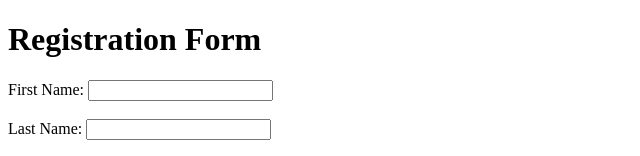
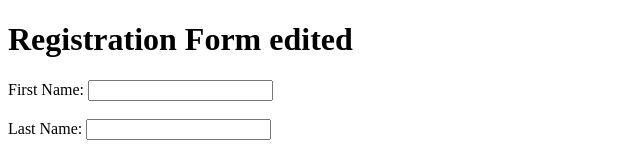
Before and after one commit to Chhe-chinyong/github-lesson, a plain HTML site: page index.html in a window 1280 px wide. Shown: the top 156 px of the page, without its empty margins (0-640 px from the left). Drawn offline with Linux system fonts and the light colour scheme.

Commit message:
edit heading

```diff
--- a/index.html
+++ b/index.html
@@ -14,13 +14,12 @@
         <title>Registration Form</title>
     </head>
     <body>
-        <h1>Registration Form</h1>
+        <h1>Registration Form edited</h1>
         <form action="#" method="post">
             <!-- First Name -->
             <label for="first-name">First Name:</label>
             <input type="text" id="first-name" name="first_name" required>
             <br><br>
-
             <!-- Last Name -->
             <label for="last-name">Last Name:</label>
             <input type="text" id="last-name" name="last_name" required>
```
